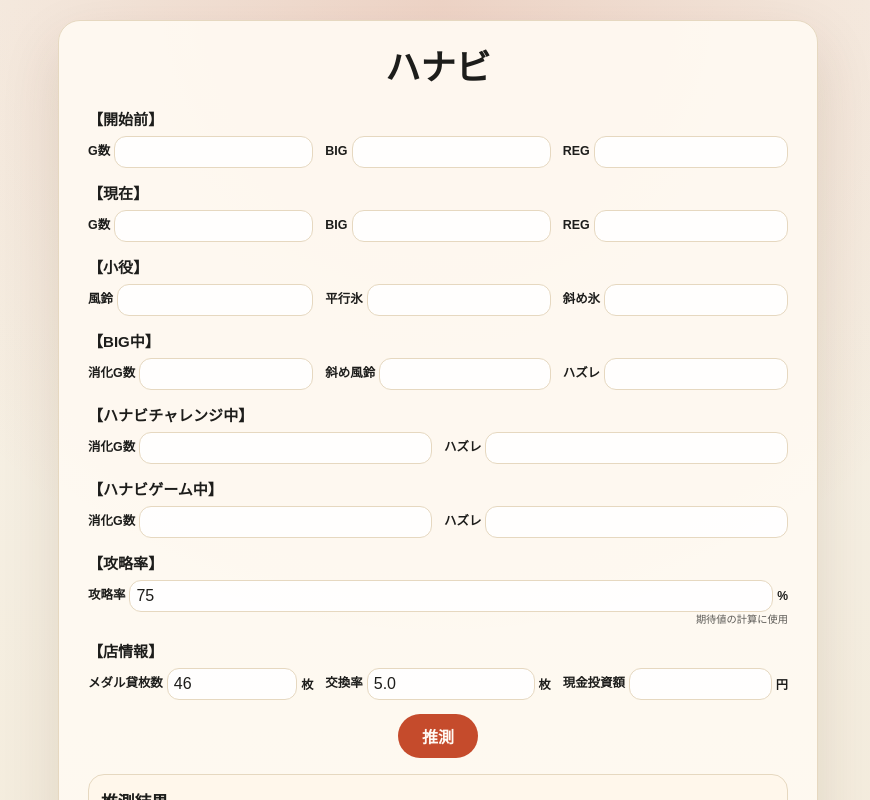
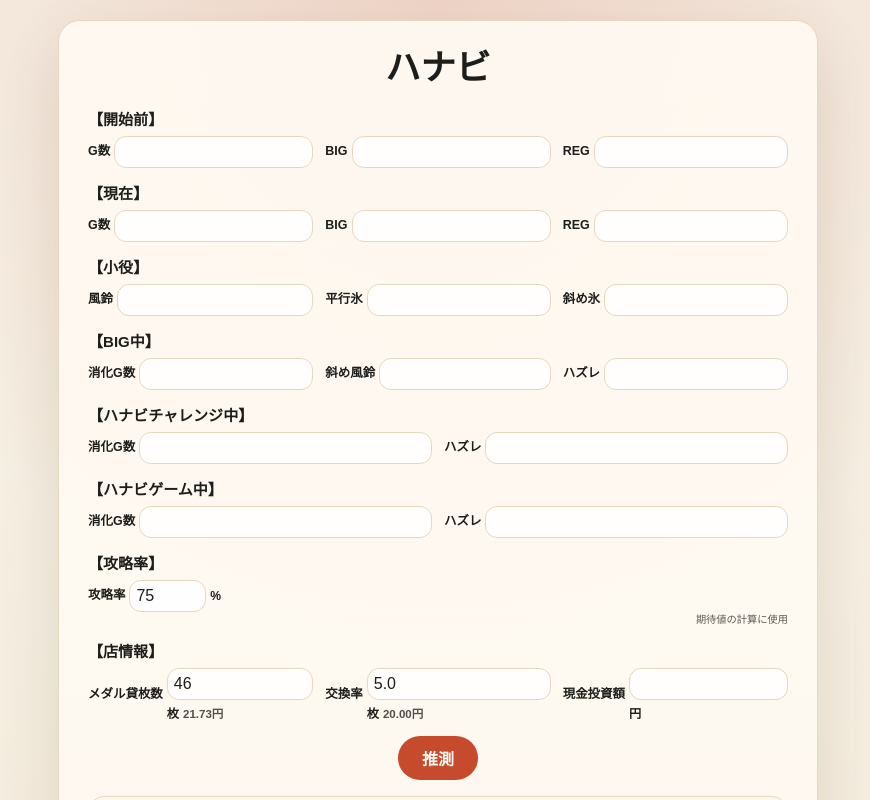
Before and after one commit to umedademu/suisoku, a Next.js app: page /hanabi in a window 1280 px wide. Shown: the top 800 px of the page, without its empty margins (202-1072 px from the left). Built offline with nearby package versions, Linux system fonts and the light colour scheme.

Commit message:
店情報入力にリアルタイム換算表示を追加

```diff
--- a/app/globals.css
+++ b/app/globals.css
@@ -133,6 +133,7 @@ a {
   display: flex;
   align-items: center;
   gap: 4px;
+  flex-wrap: wrap;
   min-width: 0;
 }
 
@@ -145,6 +146,13 @@ a {
 
 .input-unit {
   font-size: 0.76rem;
+  font-weight: 700;
+  white-space: nowrap;
+}
+
+.input-live-text {
+  color: rgba(29, 29, 27, 0.78);
+  font-size: 0.72rem;
   font-weight: 700;
   white-space: nowrap;
 }
@@ -166,6 +174,11 @@ a {
   font: inherit;
   padding: 6px 6px;
   min-width: 0;
+}
+
+.number-input-compact {
+  width: 4.8em;
+  flex: 0 0 4.8em;
 }
 
 .number-input:focus {
--- a/app/hanabi/page.tsx
+++ b/app/hanabi/page.tsx
@@ -111,6 +111,7 @@ const inputGroups = [
         key: "strategyRate",
         label: "攻略率",
         unit: "%",
+        compact: true,
         note: "期待値の計算に使用"
       }
     ]
@@ -313,6 +314,18 @@ function formatYen(value: number) {
   return `${sign}${Math.abs(rounded).toLocaleString("ja-JP")}円`;
 }
 
+function formatTruncatedYen(value: number) {
+  const truncated = Math.trunc(value * 100) / 100;
+  return `${truncated.toFixed(2)}円`;
+}
+
+function formatLossYen(value: number) {
+  const truncated = Math.trunc(value);
+  const sign = truncated > 0 ? "-" : truncated < 0 ? "+" : "";
+
+  return `${sign}${Math.abs(truncated).toLocaleString("ja-JP")}円`;
+}
+
 function clampPercentage(value: number) {
   if (!Number.isFinite(value)) {
     return 0;
@@ -434,6 +447,22 @@ export default function HanabiPage() {
       }>;
     }> | null
   >(null);
+
+  const medalRentValue = toNumber(inputValues.medalRent);
+  const exchangeRateValue = toNumber(inputValues.exchangeRate);
+  const cashInvestmentValue = Math.max(0, toNumber(inputValues.cashInvestment));
+  const liveYenPerMedal = medalRentValue > 0 ? 1000 / medalRentValue : 0;
+  const liveExchangeYen = exchangeRateValue > 0 ? 100 / exchangeRateValue : 0;
+  const liveCashGapLoss =
+    medalRentValue > 0 && exchangeRateValue > 0
+      ? cashInvestmentValue * (1 - (medalRentValue * liveExchangeYen) / 1000)
+      : 0;
+  const liveFieldTexts: Record<string, string> = {
+    medalRent: medalRentValue > 0 ? formatTruncatedYen(liveYenPerMedal) : "",
+    exchangeRate: exchangeRateValue > 0 ? formatTruncatedYen(liveExchangeYen) : "",
+    cashInvestment:
+      cashInvestmentValue > 0 && liveCashGapLoss > 0 ? formatLossYen(liveCashGapLoss) : ""
+  };
 
   const handleEstimate = (event: React.FormEvent<HTMLFormElement>) => {
     event.preventDefault();
@@ -674,7 +703,7 @@ export default function HanabiPage() {
                       <span className="input-label">{field.label}</span>
                       <span className="input-control">
                         <input
-                          className="number-input"
+                          className={`number-input${"compact" in field && field.compact ? " number-input-compact" : ""}`}
                           type="number"
                           inputMode="numeric"
                           value={inputValues[field.key]}
@@ -687,6 +716,9 @@ export default function HanabiPage() {
                         />
                         {"unit" in field && field.unit ? (
                           <span className="input-unit">{field.unit}</span>
+                        ) : null}
+                        {liveFieldTexts[field.key] ? (
+                          <span className="input-live-text">{liveFieldTexts[field.key]}</span>
                         ) : null}
                       </span>
                     </label>
```
Also changed, not shown: 1 other file (tests, documents, lock files or other folders).
